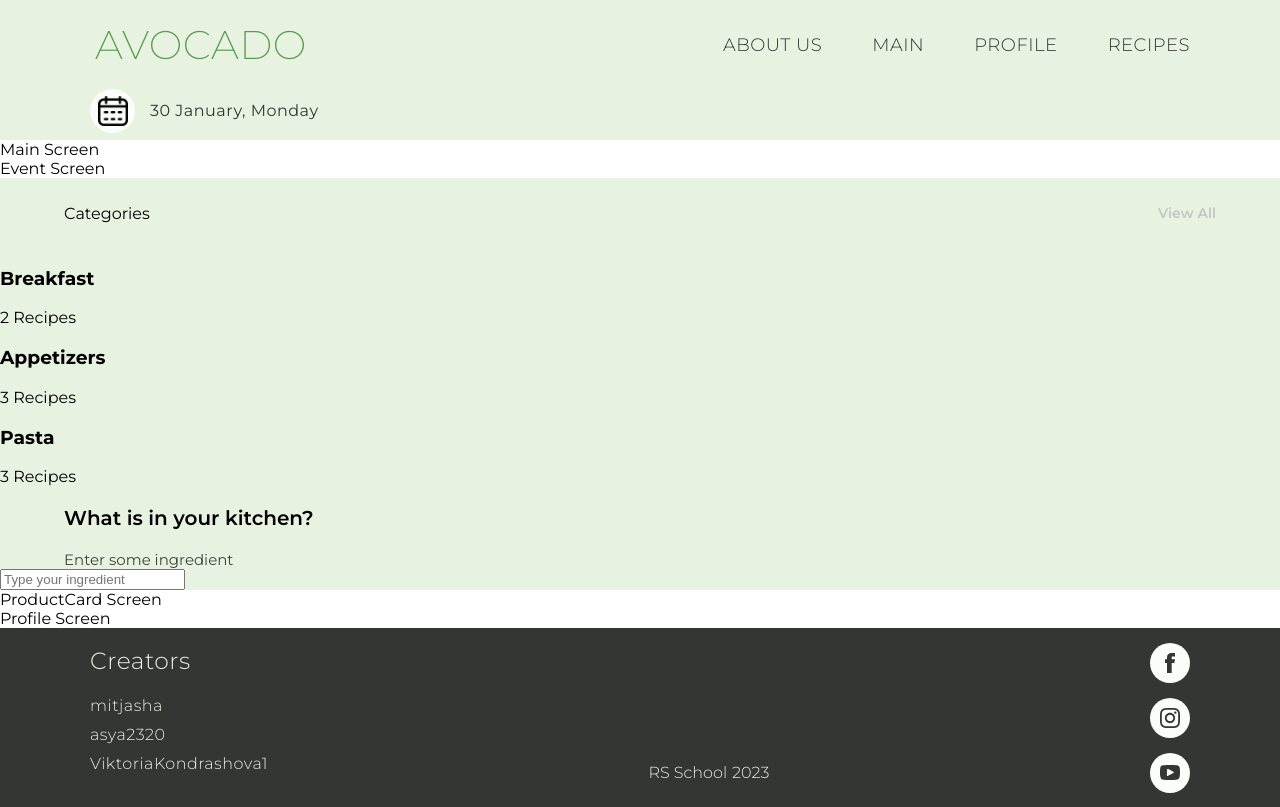
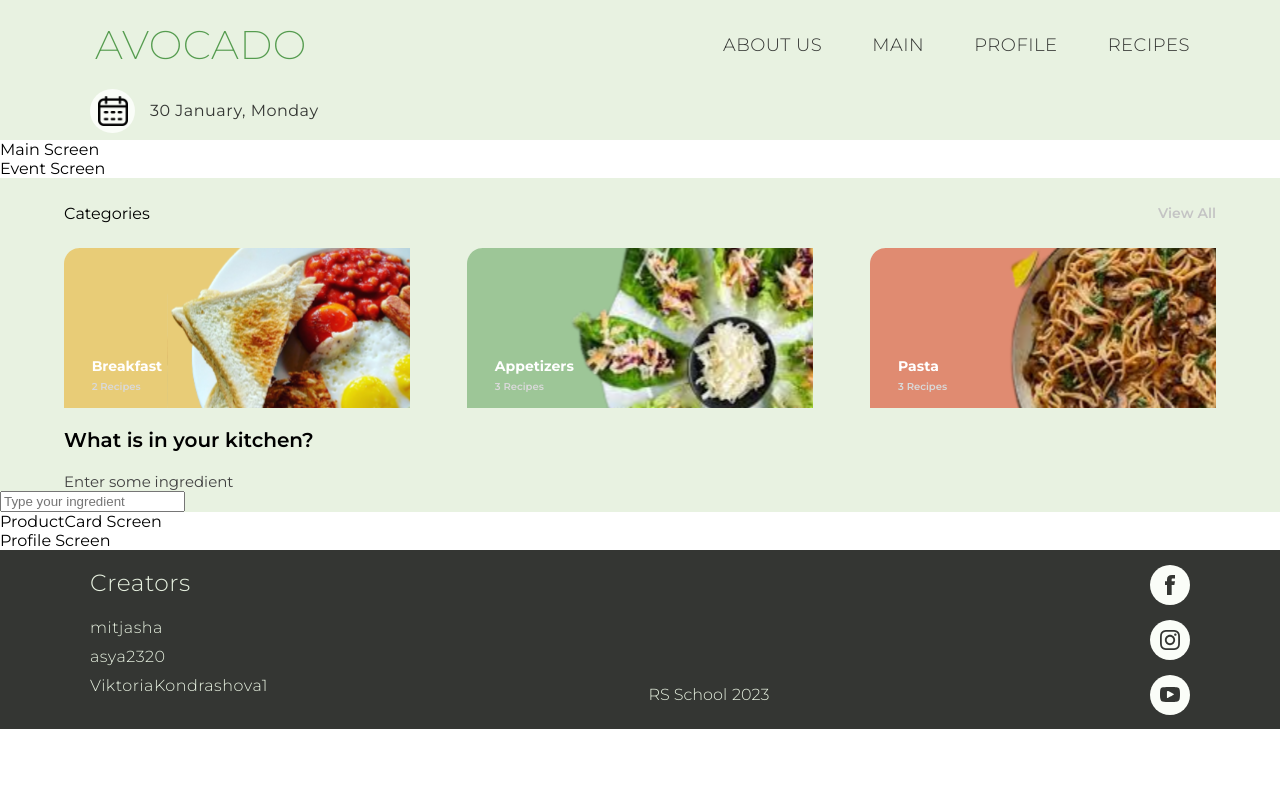
Before and after one commit to mitjasha/avocado, a React (Create React App) app: page / in a window 1280 px wide. Built offline with nearby package versions, Linux system fonts and the light colour scheme.

Commit message:
feat: add scss styles for classes categories__container and category

```diff
--- a/src/pages/RecipesScreen/RecipesScreen.scss
+++ b/src/pages/RecipesScreen/RecipesScreen.scss
@@ -37,3 +37,48 @@
     }
 
 }
+
+.categories__container {
+    width: 90%;
+    height: 160px;
+    margin: 0px auto;
+    display: flex;
+    flex-direction: row;
+    justify-content: space-between;
+}
+
+.category {
+    width: 30%;
+    height: 100%;
+    background-repeat: no-repeat;
+    background-size: cover;
+    display: flex;
+    flex-direction: column;
+    justify-content: flex-end;
+    font-weight: 600;
+
+    &__h3 {
+        font-size: 14px;
+        padding: 5px 8%;
+        margin: 0;
+        color: #ffffff;
+    }
+
+    &__span {
+        font-size: 10px;
+        padding: 0px 0px 15px 8%;
+        color: #d9d9d9;
+    }
+
+    &__breakfast {
+        background-image: url("../../assets/svg/breakfast_category.svg");
+    }
+
+    &__appetizers {
+        background-image: url("../../assets/svg/apper_category.svg");
+    }
+
+    &__pasta {
+        background-image: url("../../assets/svg/pasta_category.svg");
+    }
+}
--- a/src/pages/RecipesScreen/RecipesScreen.tsx
+++ b/src/pages/RecipesScreen/RecipesScreen.tsx
@@ -10,9 +10,9 @@ const RecipesScreen: React.FC = () => {
         <span className="main__header__container__view">View All</span>
       </div>
       <div className="categories__container">
-        <div>
-          <h3>Breakfast</h3>
-          <span>
+        <div className="category category__breakfast">
+          <h3 className="category__h3">Breakfast</h3>
+          <span className="category__span">
             {
               data.recipes.filter((item) => item.category === "breakfast")
                 .length
@@ -20,9 +20,9 @@ const RecipesScreen: React.FC = () => {
             Recipes
           </span>
         </div>
-        <div>
-          <h3>Appetizers</h3>
-          <span>
+        <div className="category category__appetizers">
+          <h3 className="category__h3">Appetizers</h3>
+          <span className="category__span">
             {
               data.recipes.filter((item) => item.category === "appetizers")
                 .length
@@ -30,9 +30,9 @@ const RecipesScreen: React.FC = () => {
             Recipes
           </span>
         </div>
-        <div>
-          <h3>Pasta</h3>
-          <span>
+        <div className="category category__pasta">
+          <h3 className="category__h3">Pasta</h3>
+          <span className="category__span">
             {data.recipes.filter((item) => item.category === "dinner").length}{" "}
             Recipes
           </span>
```
